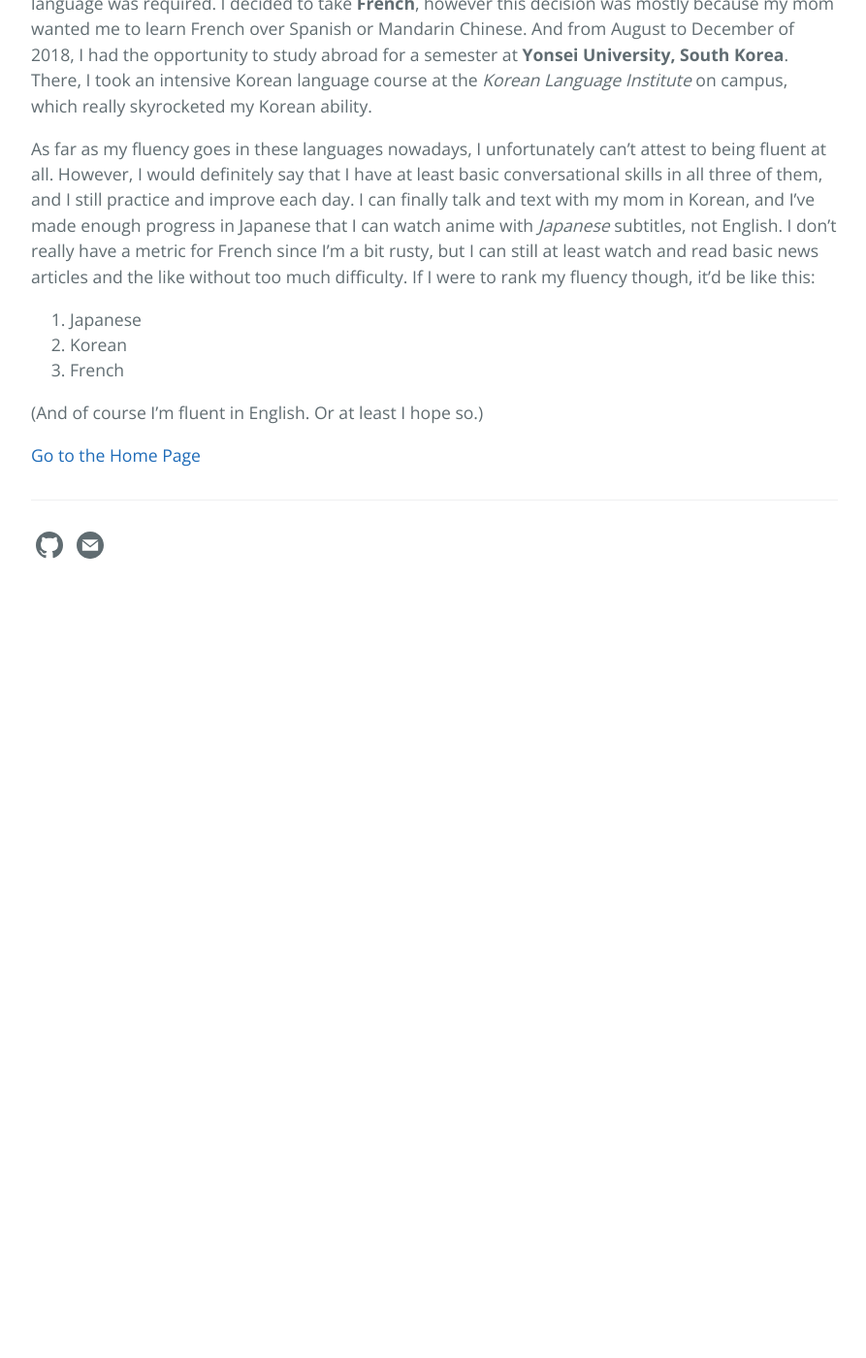
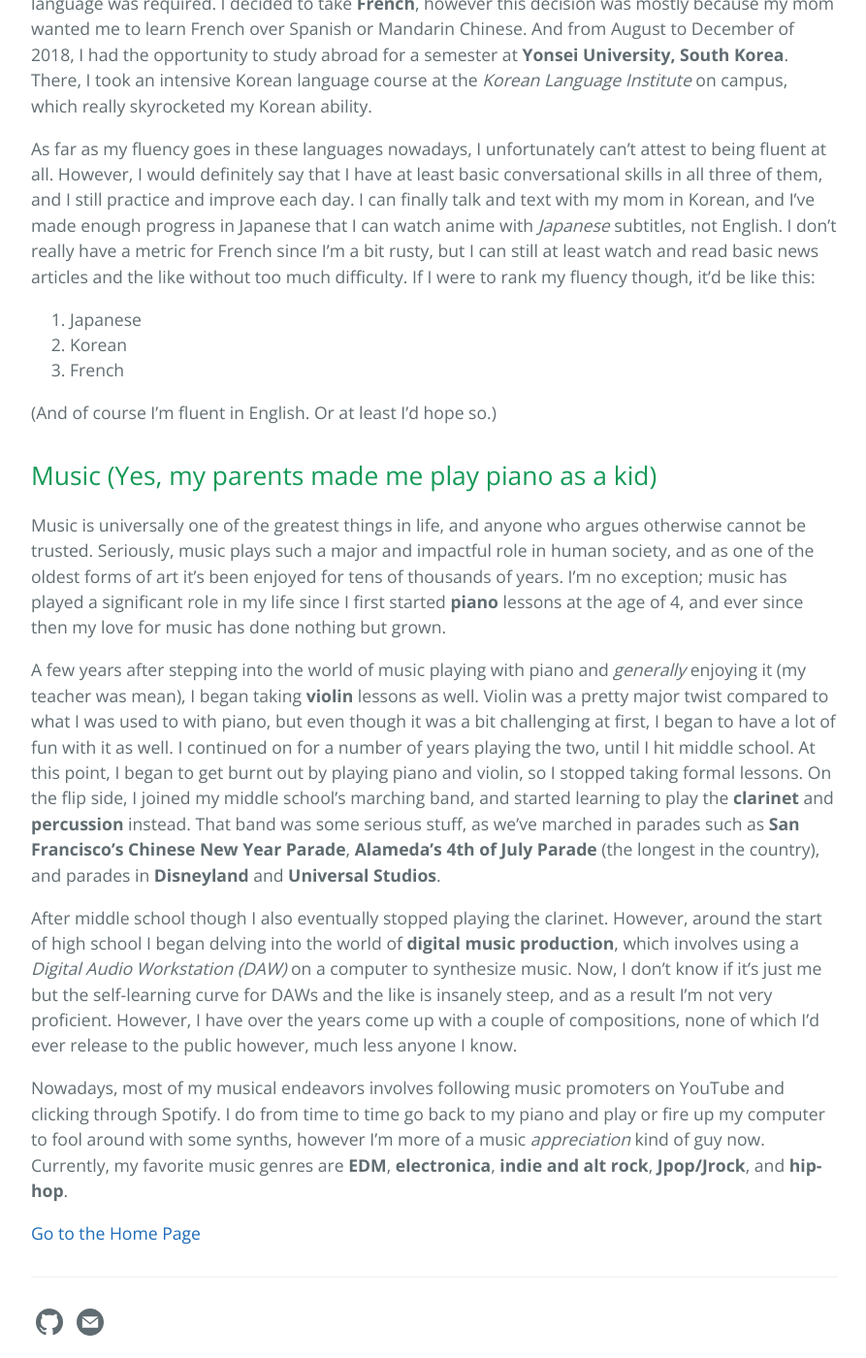
Before and after one commit to spencerericfong/spencerericfong.github.io, a Jekyll site: the page built from hobbies.md, in a window 1280 px wide and 1400 px high, scrolled down 2805 px. Shown: the whole window at 97% size, without its empty margins (192-1085 px from the left). Built offline with Jekyll 4.4.1, drawn with Linux system fonts in a browser that asks for light colours; before the commit the page ends 3435 px from its top, so only the background shows below that.

Commit message:
update hobbies with music section

```diff
--- a/hobbies.md
+++ b/hobbies.md
@@ -41,13 +41,22 @@
 
 Regardless, I went to **Korean** school for a number of years during my youth, which was my first formal experience learning a foreign language. Like other kids forced to go to language school, I really hated it at the time. Once I hit my late teens though, I've regretted not keeping it up because that's when my fascination with languages began. Around the same time as this, I was also fanatically into anime and the like. As a result, I began to self-teach myself **Japanese**, with the goal of being able to watch anime without subtitles. Along with this, during middle school and high school, taking a foreign language was required. I decided to take **French**, however this decision was mostly because my mom wanted me to learn French over Spanish or Mandarin Chinese. And from August to December of 2018, I had the opportunity to study abroad for a semester at **Yonsei University, South Korea**. There, I took an intensive Korean language course at the *Korean Language Institute* on campus, which really skyrocketed my Korean ability.
 
-
 As far as my fluency goes in these languages nowadays, I unfortunately can't attest to being fluent at all. However, I would definitely say that I have at least basic conversational skills in all three of them, and I still practice and improve each day. I can finally talk and text with my mom in Korean, and I've made enough progress in Japanese that I can watch anime with *Japanese* subtitles, not English. I don't really have a metric for French since I'm a bit rusty, but I can still at least watch and read basic news articles and the like without too much difficulty. If I were to rank my fluency though, it'd be like this:
 1. Japanese
 2. Korean
 3. French
 
-(And of course I'm fluent in English. Or at least I hope so.)
+(And of course I'm fluent in English. Or at least I'd hope so.)
+
+
+## Music (Yes, my parents made me play piano as a kid)
+Music is universally one of the greatest things in life, and anyone who argues otherwise cannot be trusted. Seriously, music plays such a major and impactful role in human society, and as one of the oldest forms of art it's been enjoyed for tens of thousands of years. I'm no exception; music has played a significant role in my life since I first started **piano** lessons at the age of 4, and ever since then my love for music has done nothing but grown.
+
+A few years after stepping into the world of music playing with piano and *generally* enjoying it (my teacher was mean), I began taking **violin** lessons as well. Violin was a pretty major twist compared to what I was used to with piano, but even though it was a bit challenging at first, I began to have a lot of fun with it as well. I continued on for a number of years playing the two, until I hit middle school. At this point, I began to get burnt out by playing piano and violin, so I stopped taking formal lessons. On the flip side, I joined my middle school's marching band, and started learning to play the **clarinet** and **percussion** instead. That band was some serious stuff, as we've marched in parades such as **San Francisco's Chinese New Year Parade**, **Alameda's 4th of July Parade** (the longest in the country), and parades in **Disneyland** and **Universal Studios**.
+
+After middle school though I also eventually stopped playing the clarinet. However, around the start of high school I began delving into the world of **digital music production**, which involves using a *Digital Audio Workstation (DAW)* on a computer to synthesize music. Now, I don't know if it's just me but the self-learning curve for DAWs and the like is insanely steep, and as a result I'm not very proficient. However, I have over the years come up with a couple of compositions, none of which I'd ever release to the public however, much less anyone I know.
+
+Nowadays, most of my musical endeavors involves following music promoters on YouTube and clicking through Spotify. I do from time to time go back to my piano and play or fire up my computer to fool around with some synths, however I'm more of a music *appreciation* kind of guy now. Currently, my favorite music genres are **EDM**, **electronica**, **indie and alt rock**, **Jpop/Jrock**, and **hip-hop**.
 
 
 [Go to the Home Page]({{ site.url }}{{ site.baseurl }})
```
